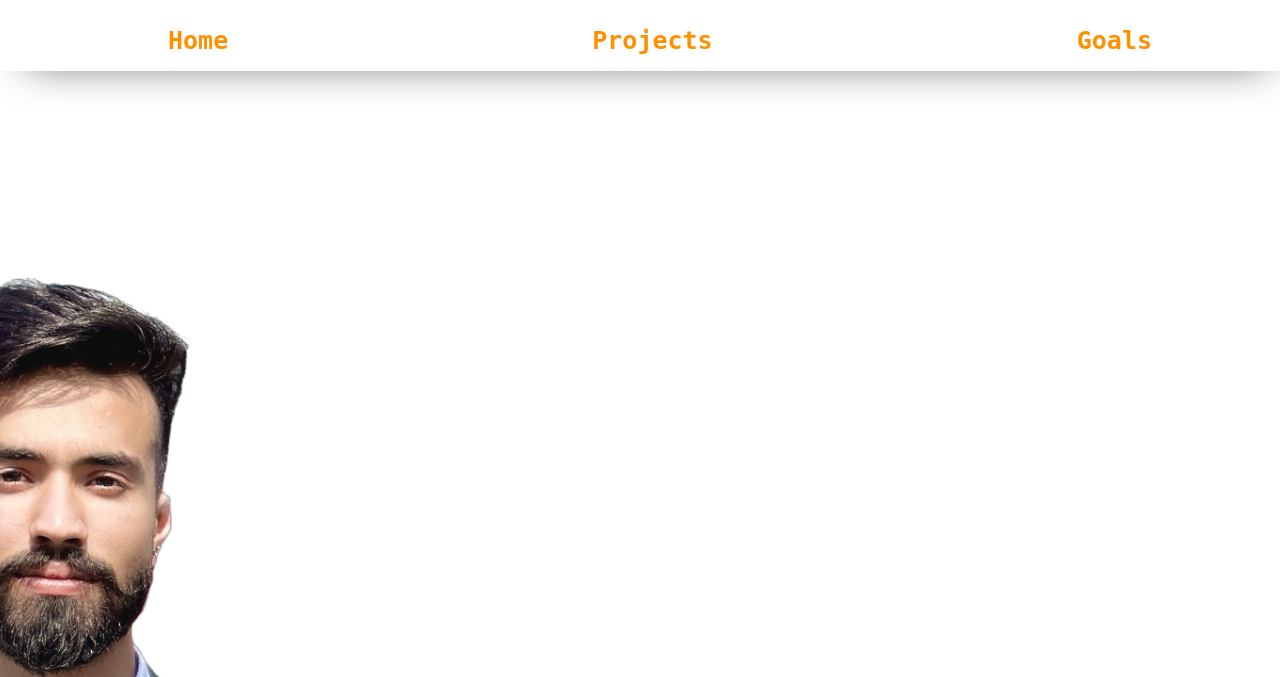
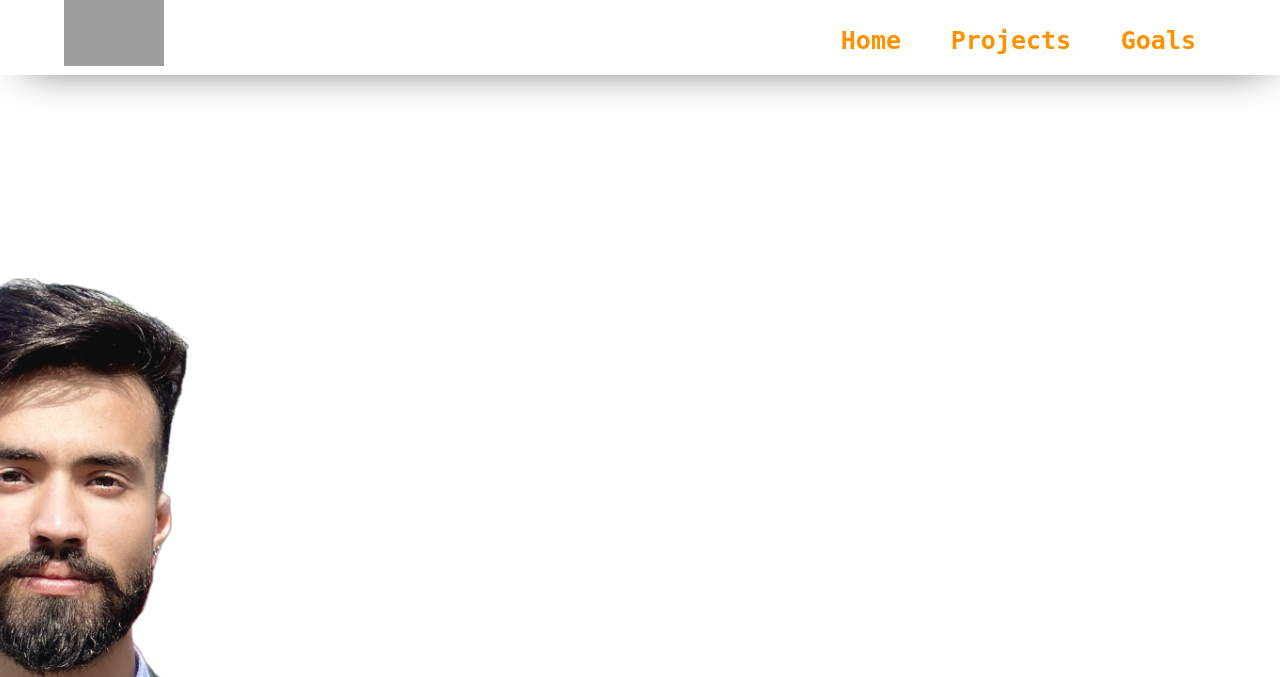
Before and after one commit to dhanigill/dhanigill.github.io, a PHP site: page / in a window 1280 px wide. Shown: the top 677 px of the page. Run offline with PHP 8.4, Linux system fonts and the light colour scheme; grey boxes are pictures that could not be loaded.

Commit message:
Add files via upload

```diff
--- a/css1.css
+++ b/css1.css
@@ -7,22 +7,37 @@ body {
 }
 
 .header {
+  display: inline-block;
   text-align: center;
-  padding: 0 10%;
   position: fixed;
-  width: 80%;
+  width: 100%;
   z-index: 2;
   box-shadow: 7px 10px 43px -20px rgba(0,0,0,0.75);
   backdrop-filter: blur(8px);
   -webkit-backdrop-filter: blur(8px);
+  max-height: 5em;
 }
 
+.logo{
+  float: left;
+  position: relative;
+  top: -.55em;
+  left: 4em;
+}
+
+.nav{
+  float: right;
+  position: relative;
+  right: 4em;
+}
 .nav li {
   list-style: none;
   display: inline-block;
   margin-top: 10px;
   font-size: 25px;
   font-weight: bold;
+  text-align: right;
+  padding: 0 20px;
 }
 
 .header_link:link {
@@ -68,13 +83,13 @@ body {
   text-align: left;
   float: right;
   line-height: 0.60;
-  letter-spacing: .1em;
+  letter-spacing: 0em;
+  font-family: "Poppins", 'sans serif';
   color: rgb(255, 255, 255);
   font-weight: 900;
   position: relative;
   top: 150px;
   right: 20%;
-  z-index: 1;
   text-shadow: 0 1px 0 hsl(174, 5%, 80%),
     0 2px 0 hsl(174, 5%, 75%),
     0 3px 0 hsl(174, 5%, 70%),
@@ -89,6 +104,7 @@ body {
     0 5px 10px rgba(0, 0, 0, .2),
     0 10px 10px rgba(0, 0, 0, .2),
     0 10px 10px rgba(0, 0, 0, .3);
+
 }
 
 .bio {
@@ -304,9 +320,14 @@ body {
     margin-left: 5%;
     margin-right: 5%;
   }
-
+  .logo {
+    position: relative;
+    top: -0.25em;
+  }
   .header ul li {
     font-size: 20px;
+    padding: .55em .15em;
+
   }
 
   .mname {
--- a/index.html
+++ b/index.html
@@ -7,6 +7,7 @@
     <link rel="stylesheet" href="css1.css" />
     <script src="programs.js"></script>
     <link rel="stylesheet" href="https://cdnjs.cloudflare.com/ajax/libs/font-awesome/6.4.0/css/all.min.css">
+    <link href='https://fonts.googleapis.com/css?family=Poppins' rel='stylesheet'>
 </head>
 <meta charset="UTF-8" />
 <meta name="viewport" content="width=device-width, initial-scale=1.0" />
@@ -15,22 +16,22 @@
 <body>
     <div class="all">
         <div class="header">
+            <img class="logo" src="DS-1.png" style="max-width: 100px; ">
             <ul class="nav">
-                <li style="float: left;"><a href="index.html" class="header_link">Home</a></li>
+                <li><a href="index.html" class="header_link">Home</a></li>
                 <li><a href="projects.html" class="header_link">Projects</a></li>
-                <li style="float: right;"><a href="goals.html" class="header_link">Goals</a></li>
+                <li><a href="goals.html" class="header_link">Goals</a></li>
             </ul>
         </div>
 
         <div class="pname">
             <div class="image">
                 <div class="mname">
-                    <span style="font-weight: bold;font-size: 130px;">D</span>HANWANT<br>
-                    <span style="font-weight: bold;font-size: 130px;">S</span>INGH<br>
-                    <span style="font-weight: bold;font-size: 130px;">G</span>ILL
+                    <span style="font-size: 160px;">D</span>HANWANT<br>
+                    <span style="font-size: 160px;">S</span>INGH<br>
+                    <span style="color:  rgb(255, 145, 0)"><span style="font-size: 160px;">G</span>ILL</span>
                 </div>
             </div>
-
         </div>
         <div class="bio">
             <h1>About me</h1>
```
